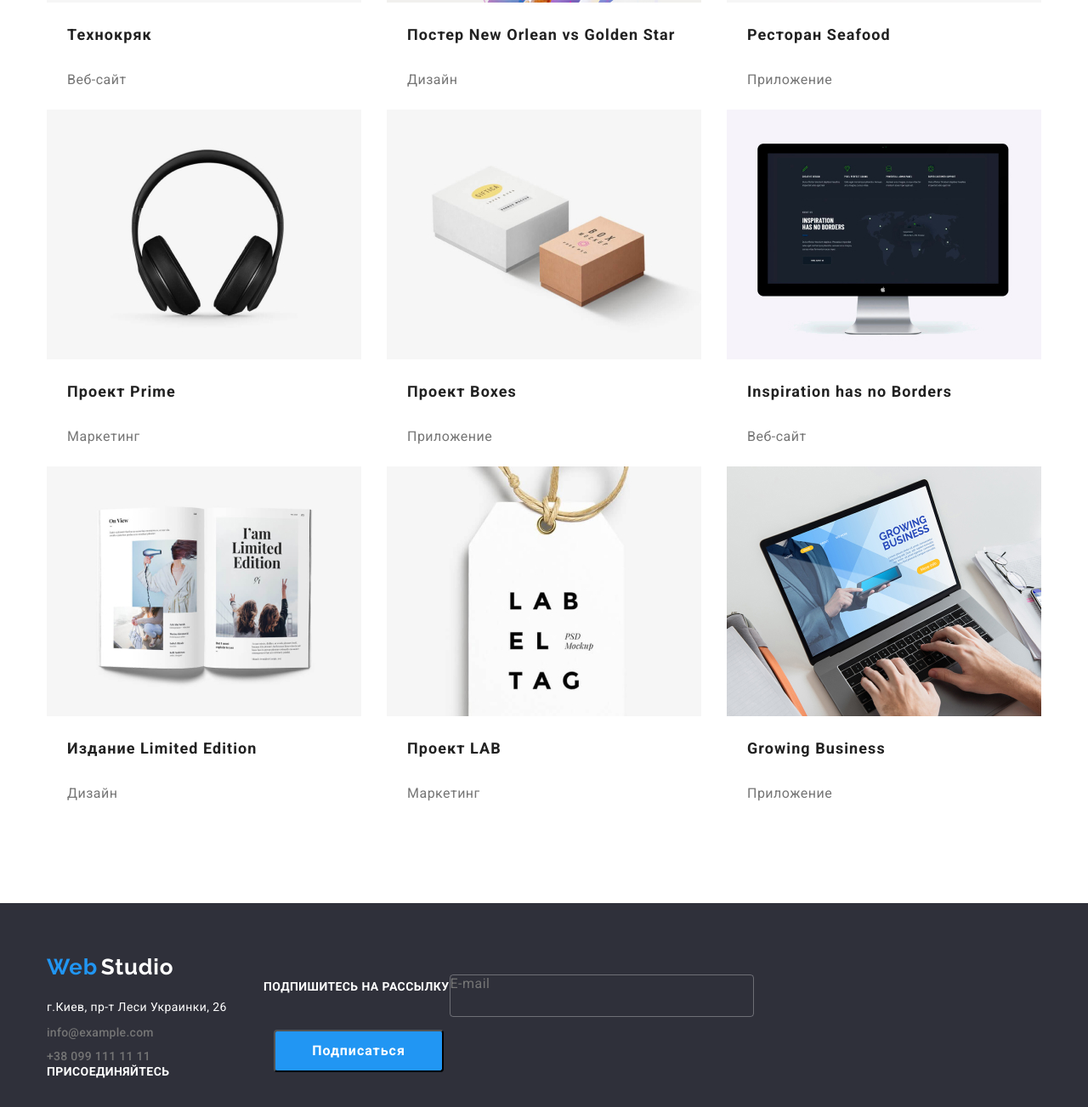
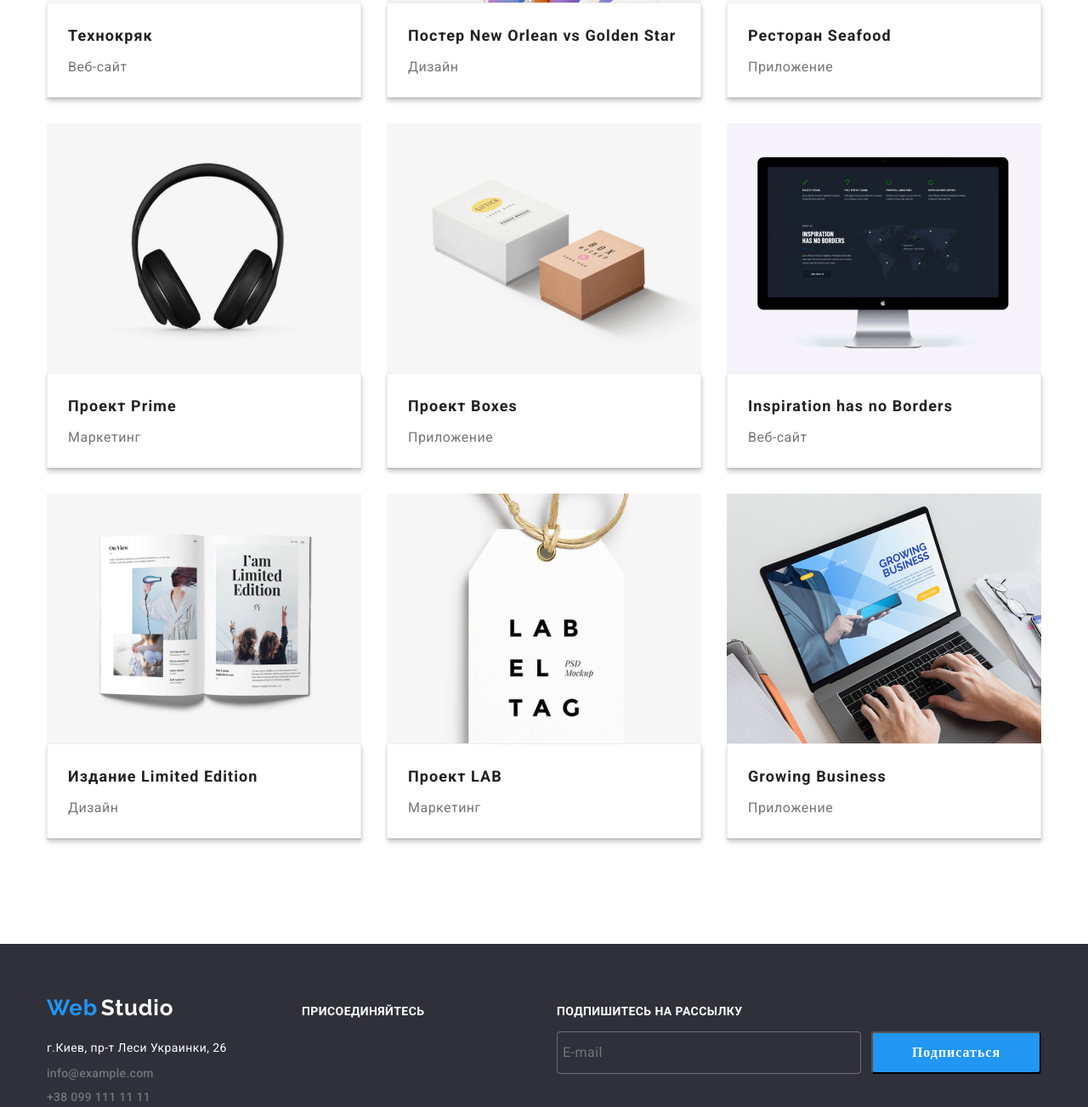
Before and after one commit to Anastasia6588/goit-markup-hw-03, a plain HTML site: page portfolio.html in a window 1280 px wide. Shown: the part 558-1861 px from the top of the page at 85% size. Drawn offline with Linux system fonts and the light colour scheme.

Commit message:
based on comments

```diff
--- a/css/styles.css
+++ b/css/styles.css
@@ -215,8 +215,6 @@ footer {
 }
 
 .banner {
-	/*display: flex;
-	flex-direction: column;*/
 	text-align: center;
 	width: 1600px;
 	padding-top: 200px;
@@ -348,13 +346,13 @@ footer {
 }
 
 .social-list {
-	display: none; [
+	visibility: hidden;
 	display: flex;
 	margin-top: 16px;
 	margin-bottom: 24px;
 	margin-block-start: 0px;
 	align-items: center;
-	text-align: center;]
+	text-align: center;
 }
 
 .social-link {
@@ -392,7 +390,8 @@ footer {
 
 .footer-box {
 	display: flex;
-	align-items: center;
+	align-items: baseline;
+	justify-content: space-between;
 }
 
 .logo-footer {
@@ -431,12 +430,12 @@ footer {
 }
 
 .join-list {
-	display: none;[
+	visibility: hidden;
 	display: flex;
 	align-items: center;
 	text-align: center;
 	margin-top: 20px;
-	width: calc((100% - 30px) / 4);]
+	width: calc((100% - 30px) / 4);
 }
 
 .feedback {
@@ -485,7 +484,6 @@ footer {
 
 .feedback-btn {
 	background: #2196f3;
-	border-radius: 4px;
 	font-family: inherit;
 	font-weight: bold;
 	font-size: 16px;
@@ -494,7 +492,7 @@ footer {
 	letter-spacing: 0.06em;
 	color: var(--light-text);
 	border-radius: 4px;
-	border-color: transparent;
+	/*border-color: transparent;*/
 	width: 200px;
 	height: 50px;
 	align-items: flex-start;
@@ -531,10 +529,12 @@ footer {
 	color: var(--base-color);
 	background-color: #f5f4fa;
 	border-radius: 4px;
+	border-color: transparent;
 	text-decoration: none;
 	padding: 6px 22px;
 	min-width: 128px;
 }
+
 .filter-button:hover,
 .filter-button:focus {
 	background: var(--accent-color);
@@ -548,14 +548,18 @@ footer {
 .portfolio-list {
 	display: flex;
 	flex-wrap: wrap;
-	/*width: calc((100% - 60px) / 3);*/
 }
 .portfolio-item {
 	margin-right: 30px;
+	margin-bottom: 30px;
 }
 
 .portfolio-item:nth-child(3n) {
 	margin-right: 0px;
+}
+
+.portfolio-item:nth-child(-1 + 3) {
+	margin-bottom: 0px;
 }
 
 .portfolio-image {
@@ -563,6 +567,13 @@ footer {
 }
 
 .card {
+	background: #ffffff;
+	border: 1px solid #eeeeee;
+	box-sizing: border-box;
+	box-shadow: 0px 1px 1px rgba(0, 0, 0, 0.12), 0px 4px 4px rgba(0, 0, 0, 0.06), 1px 4px 6px rgba(0, 0, 0, 0.16);
+}
+
+.card-title {
 	font-family: Roboto;
 	font-weight: bold;
 	font-size: 18px;
@@ -576,7 +587,7 @@ footer {
 	text-align: start;
 }
 
-.content {
+/*.card-content {
 	font-family: Roboto;
 	font-weight: normal;
 	font-size: 18px;
@@ -587,7 +598,7 @@ footer {
 	margin-right: 24px;
 	margin-left: 24px;
 	margin-bottom: 20px;
-}
+}*/
 
 .content:hover,
 .content:focus {
--- a/portfolio.html
+++ b/portfolio.html
@@ -53,115 +53,134 @@
 				<li class="portfolio-item">
 					<a href="">
 						<img class="portfolio-image" src="./images/2technokriak.jpg" alt="Технокряк" width="370" height="294" />
-						<h2 class="card">Технокряк</h2>
-						<p class="content">
+						<div class="card">
+						<h2 class="card-title">Технокряк</h2>
+						<p class="card-content">
 							<!--Технокряк это современная площадка распространения коронавируса.
 							<br />
 							Компании используют эту платформу для цифрового шпионажа и атак на защищённые сервера конкурентов.-->
 						</p>
 						<p class="filter-content">Веб-сайт</p>
+						</div>
 					</a>
 				</li>
 				<li class="portfolio-item">
 					<a href="">
 						<img src="./images/2golden-star.jpg" alt="Постер New Orlean vs Golden Star" width="370" height="294" />
-						<h2 class="card">Постер New Orlean vs Golden Star</h2>
-						<p class="content">
+						<div class="card">
+						<h2 class="card-title">Постер New Orlean vs Golden Star</h2>
+						<p class="card-content">
 							<!--Технокряк это современная площадка распространения коронавируса.
 							<br />
 							Компании используют эту платформу для цифрового шпионажа и атак на защищённые сервера конкурентов.-->
 						</p>
 						<p class="filter-content">Дизайн</p>
+						</div>
 					</a>
 				</li>
 				<li class="portfolio-item">
 					<a href="">
 						<img src="./images/2seafood.jpg" alt="Ресторан Seafood" width="370" height="294" />
-						<h2 class="card">Ресторан Seafood</h2>
-						<p class="content">
+
+						<div class="card">
+						<h2 class="card-title">Ресторан Seafood</h2>
+						<p class="card-content">
 							<!--Технокряк это современная площадка распространения коронавируса.
 							<br />
 							Компании используют эту платформу для цифрового шпионажа и атак на защищённые сервера конкурентов.-->
 						</p>
 						<p class="filter-content">Приложение</p>
+						</div>
 					</a>
 				</li>
 
 				<li class="portfolio-item">
 					<a href="">
 						<img src="./images/2prime.jpg" alt="Проект Prime" width="370" height="294" />
-						<h2 class="card">Проект Prime</h2>
-						<p class="content">
+						<div class="card">
+						<h2 class="card-title">Проект Prime</h2>
+						<p class="card-content">
 							<!--Технокряк это современная площадка распространения коронавируса.
 							<br />
 							Компании используют эту платформу для цифрового шпионажа и атак на защищённые сервера конкурентов.-->
 						</p>
 						<p class="filter-content">Маркетинг</p>
+						</div>
 					</a>
 				</li>
 
 				<li class="portfolio-item">
 					<a href="">
 						<img src="./images/2boxes.jpg" alt="Проект Boxes" width="370" height="294" />
-						<h2 class="card">Проект Boxes</h2>
-						<p class="content">
+						<div class="card">
+						<h2 class="card-title">Проект Boxes</h2>
+						<p class="card-content">
 							<!--Технокряк это современная площадка распространения коронавируса.
 							<br />
 							Компании используют эту платформу для цифрового шпионажа и атак на защищённые сервера конкурентов.-->
 						</p>
 						<p class="filter-content">Приложение</p>
+						</div>
 					</a>
 				</li>
 
 				<li class="portfolio-item">
 					<a href="">
 						<img src="./images/2inspiration.jpg" alt="Inspiration has no Borders" width="370" height="294" />
-						<h2 class="card">Inspiration has no Borders</h2>
-						<p class="content">
+						<div class="card">
+						<h2 class="card-title">Inspiration has no Borders</h2>
+						<p class="card-content">
 							<!--Технокряк это современная площадка распространения коронавируса.
 							<br />
 							Компании используют эту платформу для цифрового шпионажа и атак на защищённые сервера конкурентов.-->
 						</p>
 						<p class="filter-content">Веб-сайт</p>
+						</div>
 					</a>
 				</li>
 
 				<li class="portfolio-item">
 					<a href="">
 						<img src="./images/2limited-edition.jpg" alt="Издание Limited Edition" width="370" height="294" />
-						<h2 class="card">Издание Limited Edition</h2>
-						<p class="content">
+						<div class="card">
+						<h2 class="card-title">Издание Limited Edition</h2>
+						<p class="card-content">
 							<!--Технокряк это современная площадка распространения коронавируса.
 							<br />
 							Компании используют эту платформу для цифрового шпионажа и атак на защищённые сервера конкурентов.-->
 						</p>
 						<p class="filter-content">Дизайн</p>
+						</div>
 					</a>
 				</li>
 
 				<li class="portfolio-item">
 					<a href="">
 						<img src="./images/2lab.jpg" alt="Проект LAB" width="370" height="294" />
-						<h2 class="card">Проект LAB</h2>
-						<p class="content">
+						<div class="card">
+						<h2 class="card-title">Проект LAB</h2>
+						<p class="card-content">
 							<!--Технокряк это современная площадка распространения коронавируса.
 							<br />
 							Компании используют эту платформу для цифрового шпионажа и атак на защищённые сервера конкурентов.-->
 						</p>
 						<p class="filter-content">Маркетинг</p>
+						</div>
 					</a>
 				</li>
 
 				<li class="portfolio-item">
 					<a href="">
 						<img src="./images/2growing-business.jpg" alt="Growing Business" width="370" height="294" />
-						<h2 class="card">Growing Business</h2>
-						<p class="content">
+						<div class="card">
+						<h2 class="card-title">Growing Business</h2>
+						<p class="card-content">
 							<!--Технокряк это современная площадка распространения коронавируса.
 							<br />
 							Компании используют эту платформу для цифрового шпионажа и атак на защищённые сервера конкурентов.-->
 						</p>
 						<p class="filter-content">Приложение</p>
+						</div>
 					</a>
 				</li>
 			</ul>
@@ -170,7 +189,6 @@
 		</main>
 		<footer>
 			<div class="container footer-box">
-			<div class="address-box">
 			<div class="address-list">
 			<div class="logo-footer">
 				<a href="./index.html">
@@ -203,17 +221,12 @@
 				</li>
 			</ul>
 			</div>
-			</div>
 				<div class="feedback-form">
+				<b class="mailing">Подпишитесь на рассылку</b>
 				<div class="subscribe">
-				<b class="mailing">Подпишитесь на рассылку</b>
-				<p class="e-mail-input">E-mail</p>
+				<button type="button" class="e-mail-input">E-mail</button>
+				<button type="button" class="feedback-btn">Подписаться</button>
 				</div>
-				<div class="feedback">
-				<button type="button" class="btn">Подписаться</button>
-				</div>
-			</div>
-			</div>
 			</div>
 		</footer>
 	</body>
```
Also changed, not shown: index.html (+0 -1 lines).
